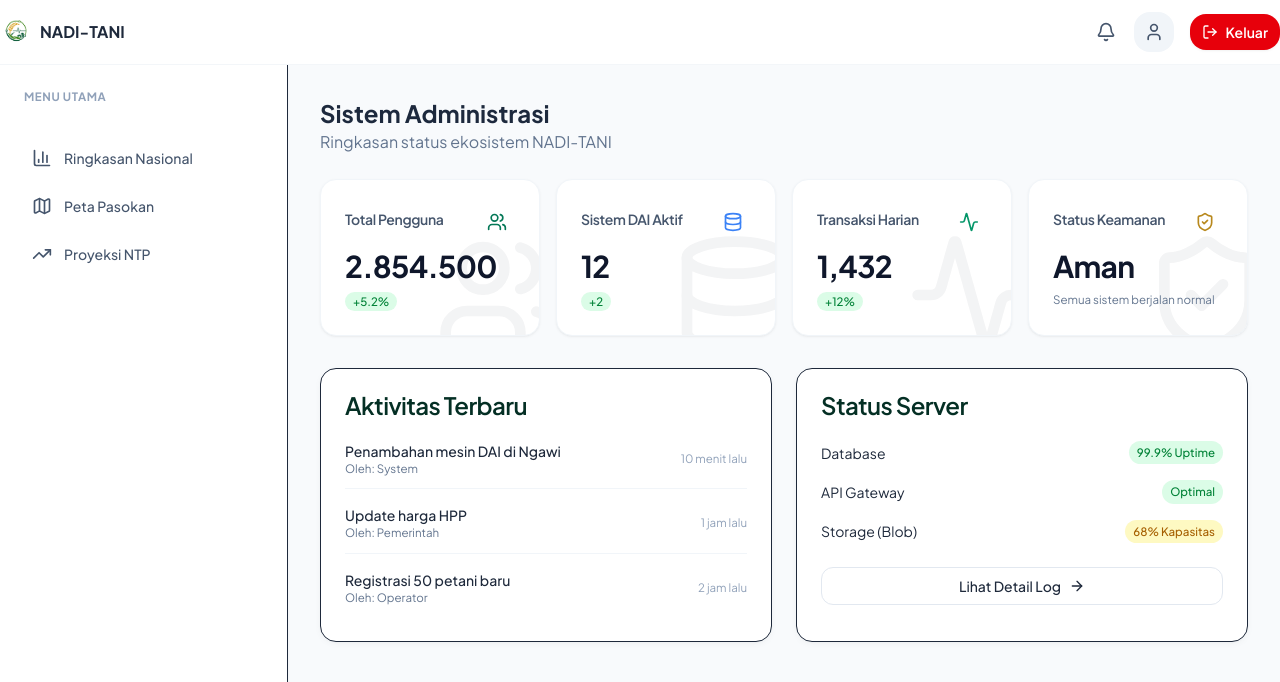
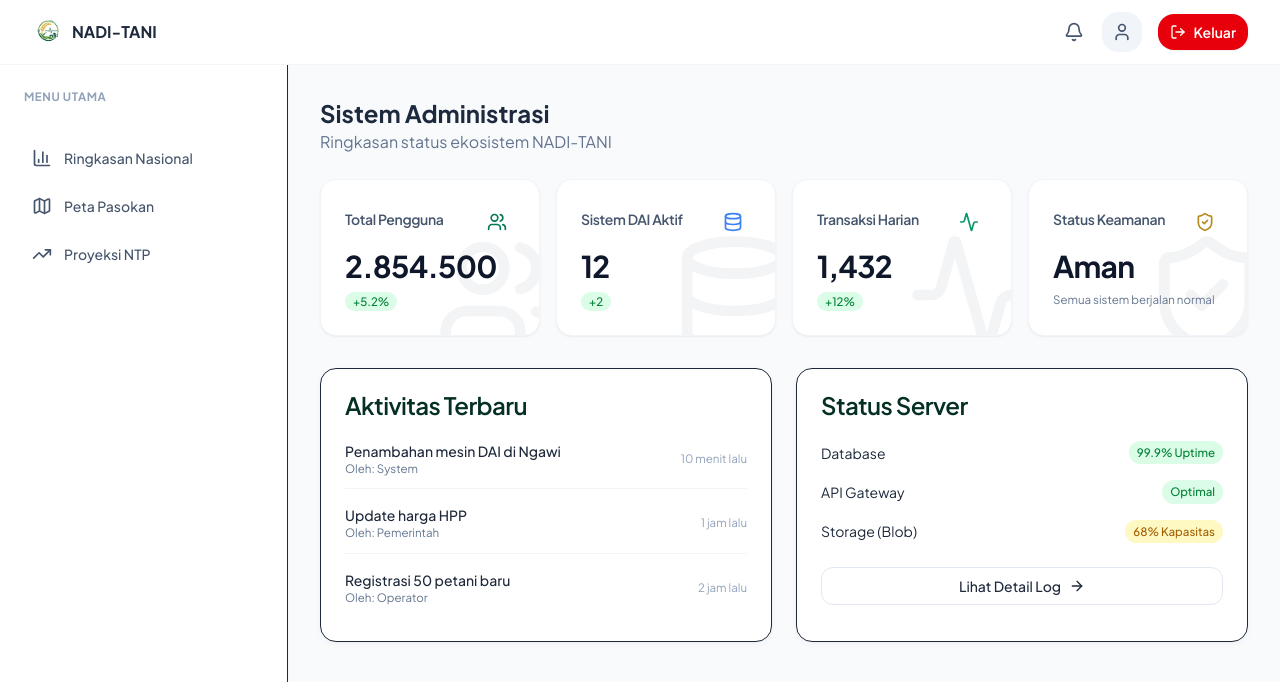
Before and after one commit to Ilhamjayas/ssfuns-naditani, a Next.js app: page /dashboard/admin in a window 1280 px wide. Shown: the top 682 px of the page. Built offline with nearby package versions, Linux system fonts and the light colour scheme; sample sign-in values are in the browser's storage.

Commit message:
Fix: Add padding to header logo and add click alerts to bell/user icons

```diff
--- a/src/components/layout/Header.tsx
+++ b/src/components/layout/Header.tsx
@@ -19,8 +19,8 @@ export function Header() {
 
   return (
     <header className="sticky top-0 z-30 w-full border-b border-border/40 bg-background/95 backdrop-blur supports-[backdrop-filter]:bg-background/60">
-      <div className="container flex h-16 items-center justify-between">
-        <div className="flex items-center gap-2">
+      <div className="flex h-16 items-center justify-between px-4 sm:px-6 lg:px-8 w-full max-w-full">
+        <div className="flex items-center gap-4">
           <Button variant="ghost" size="icon" className="md:hidden">
             <Menu className="h-5 w-5" />
             <span className="sr-only">Toggle menu</span>
@@ -35,11 +35,11 @@ export function Header() {
           </Link>
         </div>
         <div className="flex flex-1 items-center justify-end space-x-2">
-          <Button variant="ghost" size="icon" className="hover:bg-slate-100 rounded-full">
+          <Button variant="ghost" size="icon" onClick={() => alert('Fitur notifikasi akan segera hadir!')} className="hover:bg-slate-100 rounded-full">
             <Bell className="h-5 w-5 text-slate-600" />
             <span className="sr-only">Notifications</span>
           </Button>
-          <Button variant="ghost" size="icon" className="rounded-full bg-slate-100 text-slate-600">
+          <Button variant="ghost" size="icon" onClick={() => alert('Menu profil pengguna akan segera hadir!')} className="rounded-full bg-slate-100 text-slate-600 hover:bg-slate-200">
             <User className="h-5 w-5" />
             <span className="sr-only">User Profile</span>
           </Button>
```
